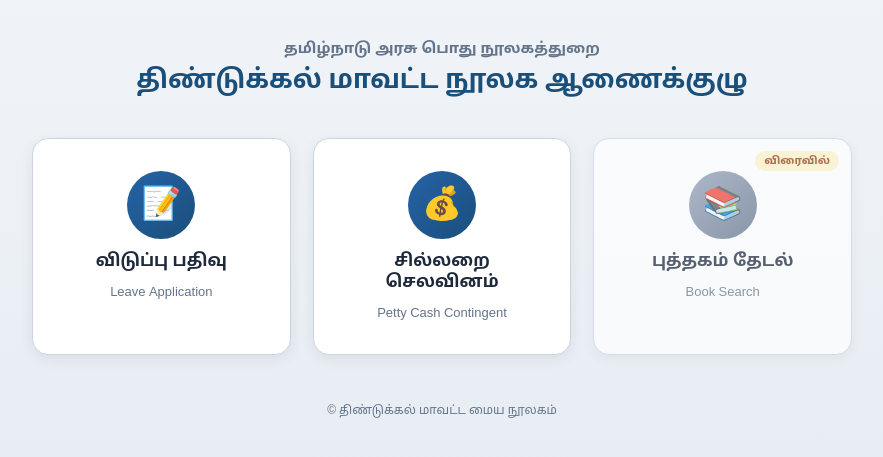
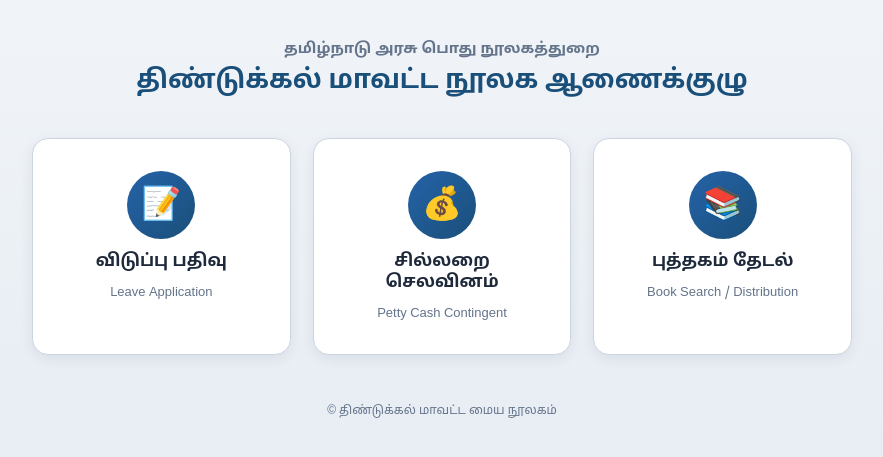
Before and after one commit to dlodindigul1-cell/libraryapp, a Flask app: page / in a window 1280 px wide. Shown: the top 457 px of the page, without its empty margins (198-1081 px from the left). Run offline with Flask 3, Linux system fonts and the light colour scheme.

Commit message:
Update home.html to link to book search
Removed disabled card and added link to book search.

```diff
--- a/templates/home.html
+++ b/templates/home.html
@@ -122,22 +122,15 @@
     <div class="card-sub">Petty Cash Contingent</div>
   </a>
 
-  <div class="card disabled" onclick="comingSoon()">
-    <span class="badge">விரைவில்</span>
+  <a class="card" href="https://book-distribution-26-27-website.onrender.com/login" target="_blank" rel="noopener">
     <div class="icon">📚</div>
     <div class="card-title">புத்தகம் தேடல்</div>
-    <div class="card-sub">Book Search</div>
-  </div>
+    <div class="card-sub">Book Search / Distribution</div>
+  </a>
 
 </div>
 
 <footer>&copy; திண்டுக்கல் மாவட்ட மைய நூலகம்</footer>
 
-<script>
-  function comingSoon() {
-    alert("📚 புத்தகம் தேடல் — இந்த பகுதி விரைவில் இயங்கும்.");
-  }
-</script>
-
 </body>
 </html>
```
